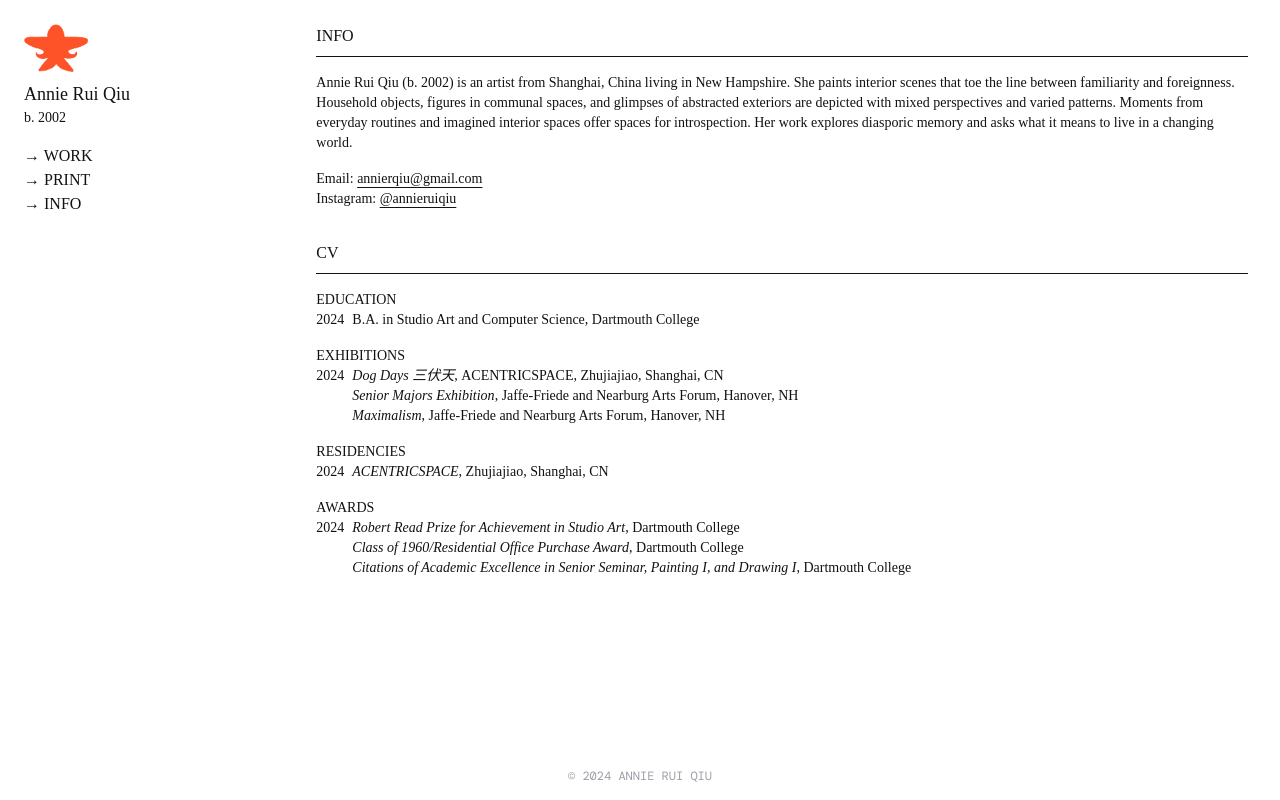
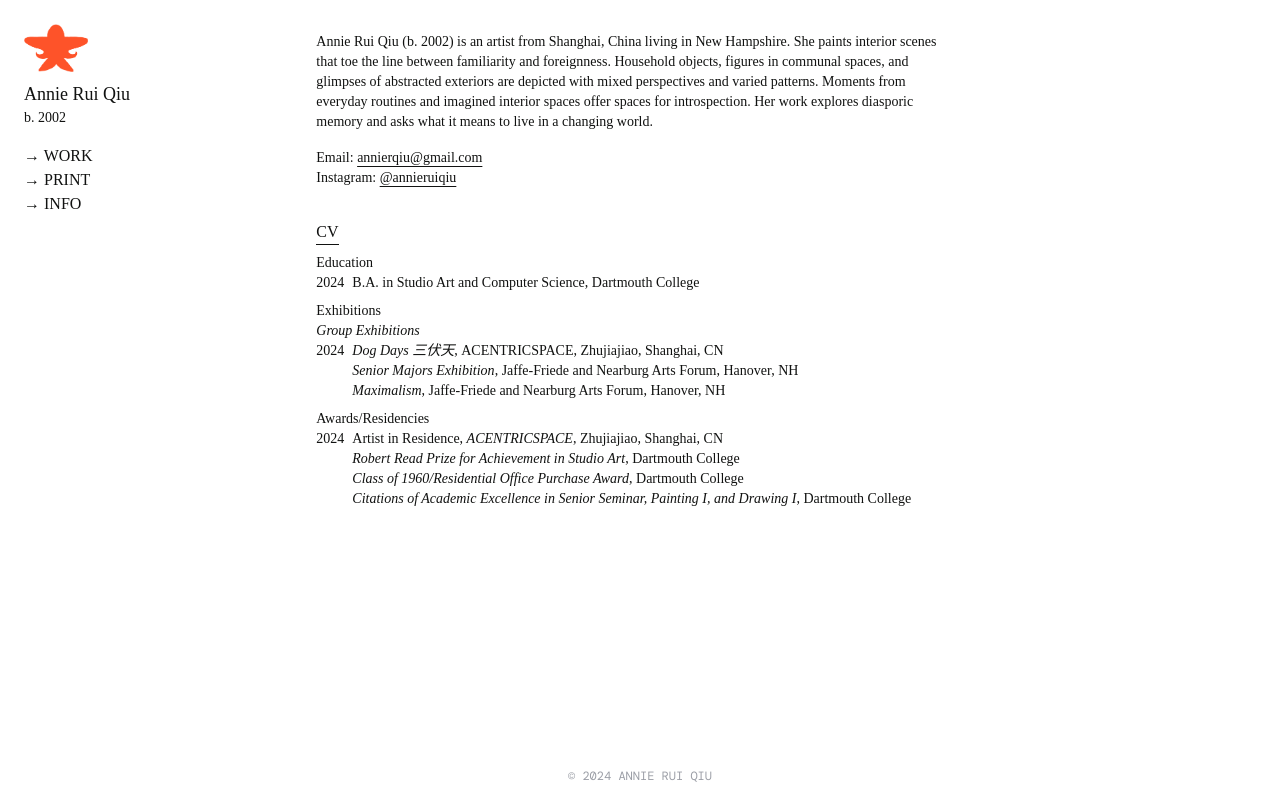
Before and after one commit to annie-qiu/art-website, an Astro site: page /info in a window 1280 px wide. Built offline with nearby package versions, Linux system fonts and the light colour scheme; Astro itself is replaced by a stand-in of ours; a web font is replaced by a local one.

Commit message:
update about page

```diff
--- /dev/null
+++ b/src/layouts/SmallerLayout.astro
@@ -0,0 +1,36 @@
+---
+import Sidebar from "../components/Sidebar.astro";
+import "../styles/global.scss";
+---
+
+<!doctype html>
+<html lang="en">
+	<head>
+		<meta charset="UTF-8" />
+		<meta name="description" content="Astro description" />
+		<meta name="viewport" content="width=device-width" />
+		<link rel="icon" type="image/png" href="/favicon.png" />
+		<link rel="preconnect" href="https://fonts.googleapis.com">
+		<link rel="preconnect" href="https://fonts.gstatic.com" crossorigin>
+		<link href="https://fonts.googleapis.com/css2?family=DM+Mono:ital,wght@0,300;0,400;0,500;1,300;1,400;1,500&display=swap" rel="stylesheet">
+		<link rel="preconnect" href="https://fonts.googleapis.com">
+		<link rel="stylesheet" href="https://use.typekit.net/fxy3wam.css">
+    <meta name="generator" content={Astro.generator} />
+		<title>Annie Rui Qiu</title>
+	</head>
+	<body>
+		<div class="flex flex-col min-h-dvh justify-between ">
+    <div class="flex flex-col sm:flex-row h-auto mr-2">
+			<div class="sm:inline sm:w-[16em] md:w-[16em] lg:w-[24em]">
+				<Sidebar/>
+			</div>
+			<div class="flex flex-col w-full p-3 sm:p-6">
+				<div class="max-w-[40em]">
+					<slot/>
+				</div>
+			</div>
+		</div>
+		<div class="flex justify-center p-4 font-mono text-xs text-light-gray relative bottom-0">© 2024 ANNIE RUI QIU</div>
+	</div>
+	</body>
+</html>
--- a/src/pages/info.astro
+++ b/src/pages/info.astro
@@ -1,11 +1,11 @@
 ---
-import Layout from '../layouts/Layout.astro';
+import SmallerLayout from '../layouts/SmallerLayout.astro';
 ---
-<Layout>
-  <div class="text-dark-gray flex flex-col gap-8">
-    <div class="flex flex-col gap-4">
-      <div class="border-b-[1px] border-dark-gray pb-2">INFO</div>
-      <div class="text-sm">
+<SmallerLayout>
+  <div class="text-dark-gray flex flex-col gap-8 ml-0">
+    <div class="flex flex-col gap-4 ml-0">
+
+      <div class="text-sm mt-2">
         Annie Rui Qiu (b. 2002) is an artist from Shanghai, China living in New Hampshire. She paints interior scenes that toe the line between familiarity and foreignness.
         Household objects, figures in communal spaces, and glimpses of abstracted exteriors are depicted with mixed perspectives and varied patterns.
         Moments from everyday routines and imagined interior spaces offer spaces for introspection.
@@ -15,12 +15,13 @@ import Layout from '../layouts/Layout.astro';
         <br />
         Instagram: <a href="https://www.instagram.com/annieruiqiu" class="underline underline-offset-4 cursor-pointer" target="_blank">@annieruiqiu</a></div>
     </div>
-    <div class="flex flex-col gap-4">
-      <div class="border-b-[1px] border-dark-gray pb-2">CV</div>
-      <div class="text-sm flex flex-col gap-4">
-
+    <div class="flex flex-col gap-2">
+      <div class="flex">
+        <div class="border-b-[1px] border-dark-gray">CV</div>
+      </div>
+      <div class="text-sm flex flex-col gap-2">
         <div>
-          <div>EDUCATION</div>
+          <div class="font-medium">Education</div>
           <div class="flex flex-row">
             <div class="mr-2">2024</div>
             <div>
@@ -30,7 +31,8 @@ import Layout from '../layouts/Layout.astro';
         </div>
 
         <div>
-          <div>EXHIBITIONS</div>
+          <div class="font-medium">Exhibitions</div>
+          <div class="italic">Group Exhibitions</div>
           <div class="flex flex-row">
             <div class="mr-2">2024</div>
             <div>
@@ -42,20 +44,11 @@ import Layout from '../layouts/Layout.astro';
         </div>
 
         <div>
-          <div>RESIDENCIES</div>
+          <div class="font-medium">Awards/Residencies</div>
           <div class="flex flex-row">
             <div class="mr-2">2024</div>
             <div>
-              <div><i>ACENTRICSPACE</i>, Zhujiajiao, Shanghai, CN</div>
-            </div>
-          </div>
-        </div>
-
-        <div>
-          <div>AWARDS</div>
-          <div class="flex flex-row">
-            <div class="mr-2">2024</div>
-            <div>
+              <div>Artist in Residence, <i>ACENTRICSPACE</i>, Zhujiajiao, Shanghai, CN</div>
               <div><i>Robert Read Prize for Achievement in Studio Art</i>, Dartmouth College</div>
               <div><i>Class of 1960/Residential Office Purchase Award</i>, Dartmouth College</div>
               <div><i>Citations of Academic Excellence in Senior Seminar, Painting I, and Drawing I</i>, Dartmouth College</div>
@@ -68,4 +61,4 @@ import Layout from '../layouts/Layout.astro';
     </div>
 
   </div>
-</Layout>
+</SmallerLayout>
```
